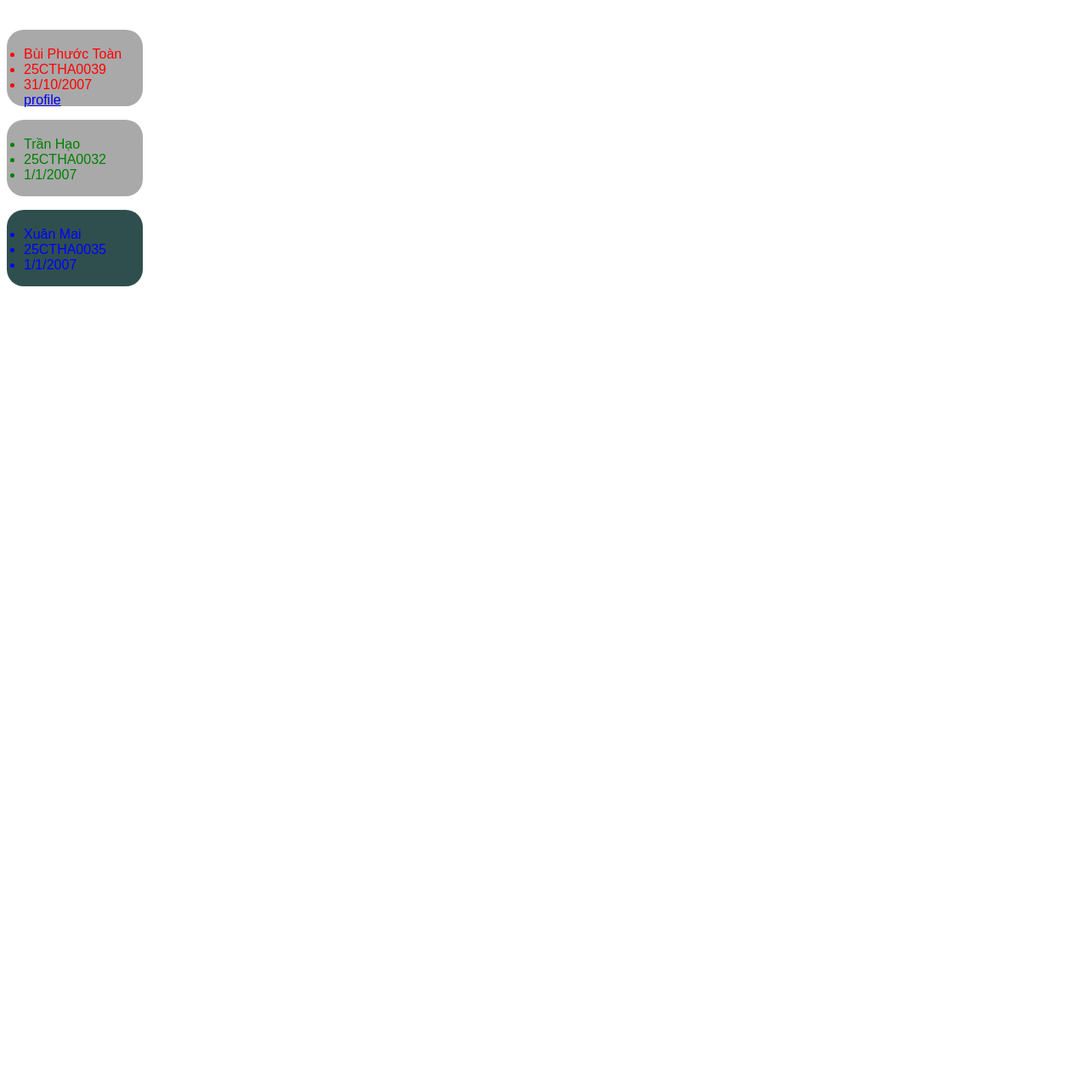
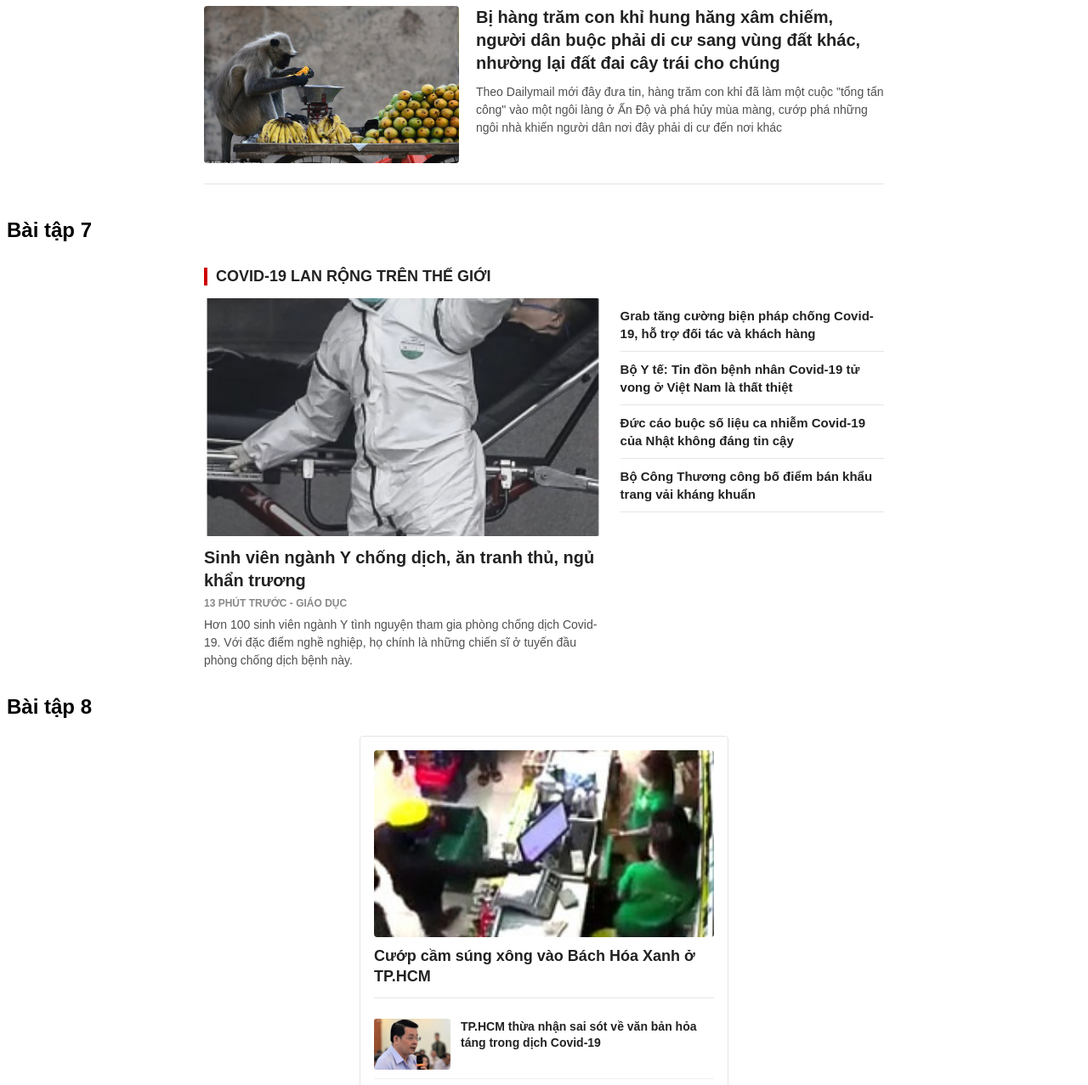
Before and after one commit to ZGE-ZeiGrin/Grind-dev, a plain HTML site: page Web/index.html in a window 1280 px wide. Shown: the part 61-1338 px from the top of the page at 85% size. Before the commit the page ends 800 px from the top, so only its background shows below. Drawn offline with Linux system fonts and the light colour scheme.

Commit message:
Update index_html; style_css

```diff
--- a/Web/index.html
+++ b/Web/index.html
@@ -1,42 +1,77 @@
 <!DOCTYPE html>
-<html lang="en">
+<html lang="vi">
 <head>
     <meta charset="UTF-8">
     <meta name="viewport" content="width=device-width, initial-scale=1.0">
-    <title>ZeiGrin</title>
+    <title>Bài tập</title>
     <link rel="stylesheet" href="style.css">
 </head>
 <body>
-    <h1 class="text">Giới thiệu bản thân</h1>
-    <div class="container">
+    <!--Bai tap  6-->
+   <h2>Bài tập 6</h2>
+        <div class="card-1">
+            <div class="img-1">
+                <img src="../img/hinh3.jpg" alt="Khỉ xâm chiếm">
+            </div>
+        <div class="content-1">
+            <h2 class="title-1">Bị hàng trăm con khỉ hung hăng xâm chiếm, người dân buộc phải di cư sang vùng đất khác, nhường lại đất đai cây trái cho chúng</h2>
+            <p class="desc-1">Theo Dailymail mới đây đưa tin, hàng trăm con khỉ đã làm một cuộc "tổng tấn công" vào một ngôi làng ở Ấn Độ và phá hủy mùa màng, cướp phá những ngôi nhà khiến người dân nơi đây phải di cư đến nơi khác</p>
+        </div>
+    </div>
+    <!--bai tap 7-->
+    <h2>Bài tập 7</h2>
+    <div class="container-2">
+        <h3 class="cat-header-2">COVID-19 LAN RỘNG TRÊN THẾ GIỚI</h3>
 
-        <div class="buttons">
-                <span class="red"></span>
-                <span class="green"></span>
-                <span class="blue"></span>
+            <div class="wrapper-2">
+                <div class="main-post-2">
+                    <div class="img-2">
+                        <img src="../img/HINH.png" alt="Sinh viên ngành Y chống dịch">
+                    </div>
+                        <h2 class="title-2">Sinh viên ngành Y chống dịch, ăn tranh thủ, ngủ khẩn trương</h2>
+                        <p class="meta-2">13 PHÚT TRƯỚC - GIÁO DỤC</p>
+                        <p class="desc-2">Hơn 100 sinh viên ngành Y tình nguyện tham gia phòng chống dịch Covid-19. Với đặc điểm nghề nghiệp, họ chính là những chiến sĩ ở tuyến đầu phòng chống dịch bệnh này.</p>
+                    </div>
+
+            <ul class="sub-posts-2">
+                <li>Grab tăng cường biện pháp chống Covid-19, hỗ trợ đối tác và khách hàng</li>
+                <li>Bộ Y tế: Tin đồn bệnh nhân Covid-19 tử vong ở Việt Nam là thất thiệt</li>
+                <li>Đức cáo buộc số liệu ca nhiễm Covid-19 của Nhật không đáng tin cậy</li>
+                <li>Bộ Công Thương công bố điểm bán khẩu trang vải kháng khuẩn</li>
+                </ul>
+            </div>
+    </div>
+    <!-- Bài tập 8 -->
+<h2>Bài tập 8</h2>
+<div class="box-3">
+
+    <div class="top-news-3">
+        <div class="img-top-3">
+            <img src="../img/1.jpg" alt="Cướp Bách Hóa Xanh">
         </div>
-
-        <ul class="member1">
-            <li>Bùi Phước Toàn</li>
-            <li>25CTHA0039</li>
-            <li>31/10/2007</li>
-            <a href="profile1.html">profile</a>
-        </ul>
-
-        <ul class="member2">
-            <li>Trần Hạo</li>
-            <li>25CTHA0032</li>
-            <li>1/1/2007</li>
-        </ul>
-
-        <ul class="member3">
-            <li>Xuân Mai</li>
-            <li>25CTHA0035</li>
-            <li>1/1/2007</li>
-        </ul>
-
+        <h3 class="title-top-3">Cướp cầm súng xông vào Bách Hóa Xanh ở TP.HCM</h3>
     </div>
 
-    <script src="index.js"></script>
+
+    <ul class="list-news-3">
+        <li>
+            <img src="../img/2.jpg" alt="Văn bản hỏa táng">
+            <span>TP.HCM thừa nhận sai sót về văn bản hỏa táng trong dịch Covid-19</span>
+        </li>
+        <li>
+            <img src="../img/3.jpg" alt="Tin đồn Bộ Y tế">
+            <span>Bộ Y tế: Tin đồn bệnh nhân Covid-19 tử vong ở Việt Nam là thất thiệt</span>
+        </li>
+        <li>
+            <img src="../img/4.jpg" alt="Giá xăng giảm">
+            <span>Giá xăng giảm xuống dưới 12.000 đồng/lít vào ngày mai?</span>
+        </li>
+        <li>
+            <img src="../img/5.jpg" alt="Hàng quán lề đường">
+            <span>Hàng quán lề đường ở TP.HCM cũng phải dừng bán tại chỗ</span>
+        </li>
+    </ul>
+</div>
+
 </body>
 </html>
--- a/Web/style.css
+++ b/Web/style.css
@@ -1,43 +1,225 @@
-.text {
-    color: white;
-    text-align: center;
+body {
     font-family: Arial, Helvetica, sans-serif;
 }
 
-.buttons {
+/*Bài tập 6*/
+
+.card-1 {
     display: flex;
-    gap: 8px;
+    width: 800px;
+    margin: 20px auto 40px auto;
+    gap: 20px;
+    padding-bottom: 24px;
+    border-bottom: 1px solid #e5e5e5;
 }
 
-.member1 {
-    color: red;
-    font-family: Arial, Helvetica, sans-serif;
-    background-color: darkgray;
-    padding: 20px;
-    width: 120px;
-    height: 50px;
-    margin-bottom: 10px;
-    border-radius: 20px;
+.img-1 {
+    width: 300px;
+    height: 185px;
+    flex-shrink: 0;
+    overflow: hidden;
+    border-radius: 4px;
 }
 
-.member2 {
-    color: green;
-    font-family: Arial, Helvetica, sans-serif;
-    background-color: darkgrey;
-    padding: 20px;
-    width: 120px;
-    height: 50px;
-    margin-bottom: 10px;
-    border-radius: 20px;
+.img-1 img {
+    width: 100%;
+    height: 100%;
+    object-fit: cover;
+    display: block;
+    transition: transform 0.3s ease;
 }
 
-.member3 {
-    color: blue;
-    font-family: Arial, Helvetica, sans-serif;
-    background-color: darkslategrey;
-    padding: 20px;
-    width: 120px;
-    height: 50px;
-    margin-bottom: 10;
-    border-radius: 20px;
+.card-1:hover .img-1 img {
+    transform: scale(1.05);
 }
+
+.title-1 {
+    font-weight: 700;
+    font-size: 20px;
+    line-height: 1.35;
+    margin: 0 0 10px 0;
+    color: #222;
+}
+
+.title-1:hover {
+    color: #9f224e;
+    cursor: pointer;
+}
+
+.desc-1 {
+    color: #4f4f4f;
+    font-size: 14px;
+    line-height: 1.5;
+    margin: 0;
+}
+
+/*Bài tập 7*/
+
+.container-2 {
+    width: 800px;
+    margin: 30px auto;
+}
+
+.cat-header-2 {
+    font-size: 18px;
+    font-weight: 700;
+    color: #222;
+    border-left: 4px solid #c00;
+    padding-left: 10px;
+    margin-bottom: 15px;
+}
+
+.wrapper-2 {
+    display: flex;
+    gap: 24px;
+}
+
+.main-post-2 {
+    flex: 6;
+}
+
+.img-2 {
+    width: 100%;
+    height: 280px;
+    overflow: hidden;
+    border-radius: 4px;
+    margin-bottom: 12px;
+}
+
+.img-2 img {
+    width: 100%;
+    height: 100%;
+    object-fit: cover;
+    display: block;
+}
+
+.title-2 {
+    font-size: 20px;
+    font-weight: 700;
+    line-height: 1.35;
+    margin: 0 0 6px 0;
+    color: #222;
+}
+
+.title-2:hover {
+    color: #9f224e;
+    cursor: pointer;
+}
+
+.meta-2 {
+    font-size: 12px;
+    color: #888;
+    font-weight: 600;
+    margin: 0 0 8px 0;
+}
+
+.desc-2 {
+    font-size: 14px;
+    color: #4f4f4f;
+    line-height: 1.5;
+    margin: 0;
+}
+
+.sub-posts-2 {
+    flex: 4;
+    list-style: none;
+    padding: 0;
+    margin: 0;
+}
+
+.sub-posts-2 li {
+    font-size: 15px;
+    font-weight: 600;
+    color: #222;
+    line-height: 1.4;
+    padding: 12px 0;
+    border-bottom: 1px solid #e5e5e5;
+}
+
+.sub-posts-2 li {
+    font-size: 15px;
+    font-weight: 600;
+    color: #222;
+    line-height: 1.4;
+    padding: 10px 0;
+    border-bottom: 1px solid #e5e5e5;
+}
+
+.sub-posts-2 li:hover {
+    color: #9f224e;
+    cursor: pointer;
+}
+
+.sub-posts-2 li:hover {
+    color: #9f224e;
+    cursor: pointer;
+}
+
+/* Bài tập 8 */
+.box-3 {
+    width: 400px;
+    margin: 20px auto 50px auto;
+    border: 1px solid #e5e5e5;
+    padding: 16px;
+    border-radius: 4px;
+}
+
+.img-top-3 {
+    width: 100%;
+    height: 220px;
+    overflow: hidden;
+    border-radius: 4px;
+    margin-bottom: 10px;
+}
+
+.img-top-3 img {
+    width: 100%;
+    height: 100%;
+    object-fit: cover;
+    display: block;
+}
+
+.title-top-3 {
+    font-size: 18px;
+    font-weight: 700;
+    line-height: 1.35;
+    color: #222;
+    margin: 0 0 14px 0;
+    padding-bottom: 12px;
+    border-bottom: 1px solid #e5e5e5;
+}
+
+.title-top-3:hover {
+    color: #9f224e;
+    cursor: pointer;
+}
+
+.list-news-3 {
+    list-style: none;
+    padding: 0;
+    margin: 0;
+}
+
+.list-news-3 li {
+    display: flex;
+    gap: 12px;
+    padding: 10px 0;
+    border-bottom: 1px solid #f0f0f0;
+    font-size: 14px;
+    font-weight: 600;
+    line-height: 1.4;
+    color: #222;
+}
+
+.list-news-3 li img {
+    width: 90px;
+    height: 60px;
+    flex-shrink: 0;
+    object-fit: cover;
+    border-radius: 3px;
+}
+
+.list-news-3 li:hover {
+    color: #9f224e;
+    cursor: pointer;
+}
```
Also changed, not shown: img/1.jpg (added), img/2.jpg (added), img/3.jpg (added), img/4.jpg (added), img/5.jpg (added), img/HINH.png (added), img/hinh3.jpg (added), img/hinh4.jpg (added), img/wcis.jpg (deleted), 1 other file.
